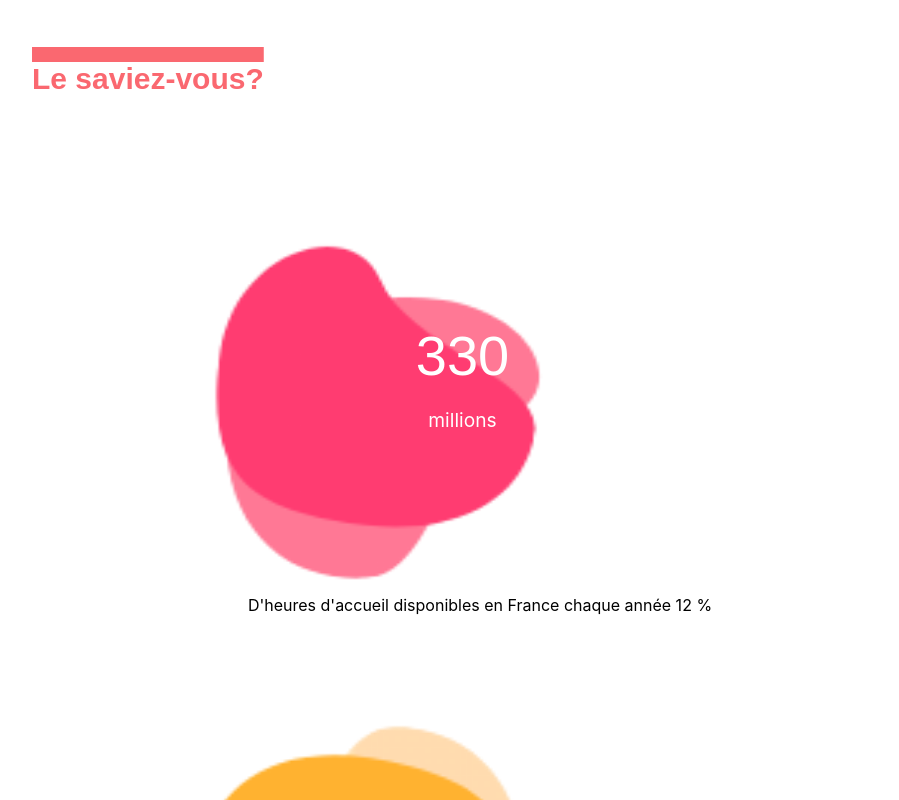
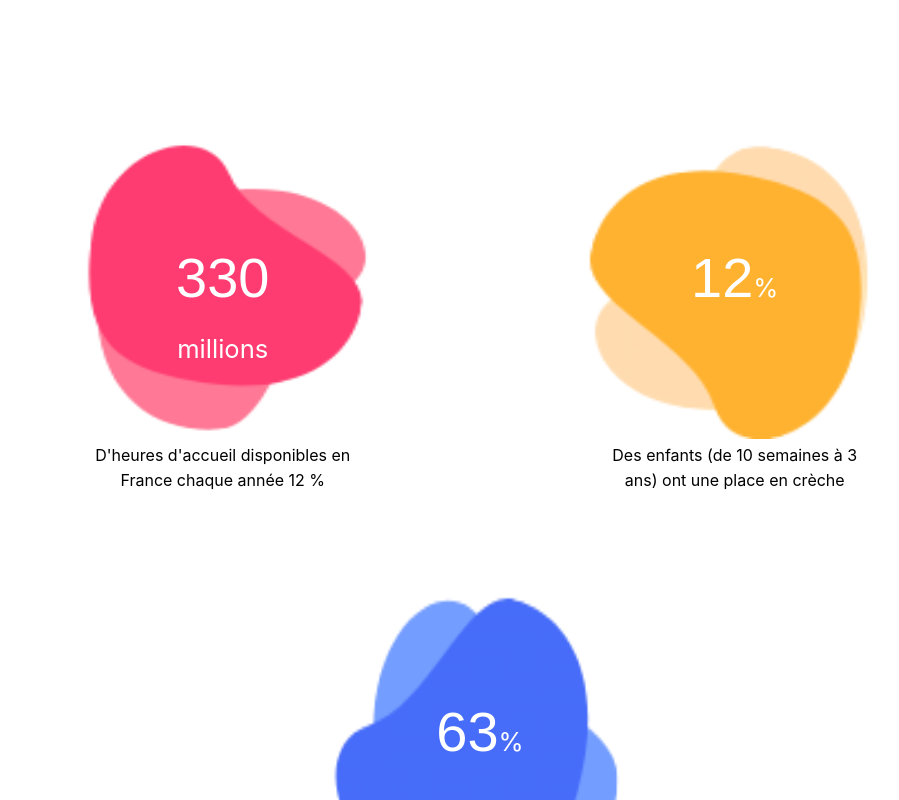
Before and after one commit to Babily-github-account/lyon-js-sept2020-p3-babily-front-office, a Next.js app: page / in a window 1280 px wide. Shown: the part 820-1620 px from the top of the page, without its empty margins (160-1059 px from the left). Built offline with nearby package versions, Linux system fonts and the light colour scheme.

Commit message:
affinage css section leSaviezVous

```diff
--- a/components/LeSaviezVous.js
+++ b/components/LeSaviezVous.js
@@ -9,7 +9,7 @@
 
   const containerSaviezVous = {
     width: '100%',
-    padding: '15%',
+    padding: '10%',
   };
 
   const titreSaviezVous = {
@@ -20,7 +20,6 @@
     textDecorationStyle: 'solid',
     textDecorationColor: '#fa6870',
     textDecorationThickness: '15px',
-    paddingTop: '5%',
     paddingBottom: '7%',
   };
 
@@ -28,7 +27,7 @@
     display: 'flex',
     flexDirection: 'row',
     flexWrap: 'wrap',
-    justifyContent: 'space-between',
+    textAlign: 'center',
   };
 
   const notion = {
@@ -36,16 +35,16 @@
     margin: '50px auto',
   };
   const palette = {
-    height: '200px',
+    margin: 'auto',
   };
   const chiffreValeur = {
     position: 'absolute',
-    width: '350px',
-    height: '350px',
+    width: '300px',
+    height: '300px',
     textAlign: 'center',
-    top: '50%',
+    top: '30%',
     left: '50%',
-    transform: 'translate(-55%, -30%)',
+    transform: 'translate(-50%)',
     color: 'white',
   };
   const nombre = {
@@ -53,11 +52,12 @@
     fontFamily: 'Montserrat Alternates, sans-serif',
   };
   const valeur = {
-    fontSize: '1.2rem',
+    fontSize: '1.6rem',
   };
   const texte = {
     margin: 'auto',
-    padding: '0 50px',
+    paddingLeft: '20%',
+    paddingRight: '20%',
   };
 
   return (
@@ -68,14 +68,14 @@
           <Image
             src="/images/paletteRouge.png"
             alt="palette rouge"
-            width={350}
-            height={350}
+            width={300}
+            height={300}
             style={palette}
           />
           <div style={chiffreValeur}>
             <animated.span style={nombre}>
               {heuresDisponibles.val.interpolate((val) => Math.floor(val))}
-            </animated.span>{' '}
+            </animated.span>
             <p style={valeur}>millions</p>
           </div>
           <p style={texte}>
@@ -87,15 +87,15 @@
           <Image
             src="/images/paletteJaune.png"
             alt="palette jaune"
-            width={350}
-            height={350}
+            width={300}
+            height={300}
             style={palette}
           />
           <div style={chiffreValeur}>
             <animated.span style={nombre}>
               {placesEnCreche.val.interpolate((val) => Math.floor(val))}
             </animated.span>
-            <p style={valeur}>%</p>
+            <span style={valeur}>%</span>
           </div>
           <p style={texte}>
             Des enfants (de 10 semaines à 3 ans) ont une place en crèche
@@ -105,15 +105,15 @@
           <Image
             src="/images/paletteBleue.png"
             alt="palette bleue"
-            width={350}
-            height={350}
+            width={300}
+            height={300}
             style={palette}
           />
           <div style={chiffreValeur}>
             <animated.span style={nombre}>
               {tauxOccupation.val.interpolate((val) => Math.floor(val))}
             </animated.span>
-            <p style={valeur}>%</p>
+            <span style={valeur}>%</span>
           </div>
           <p style={texte}>Le taux d'occupation réel moyen des crèches</p>
         </div>
```
